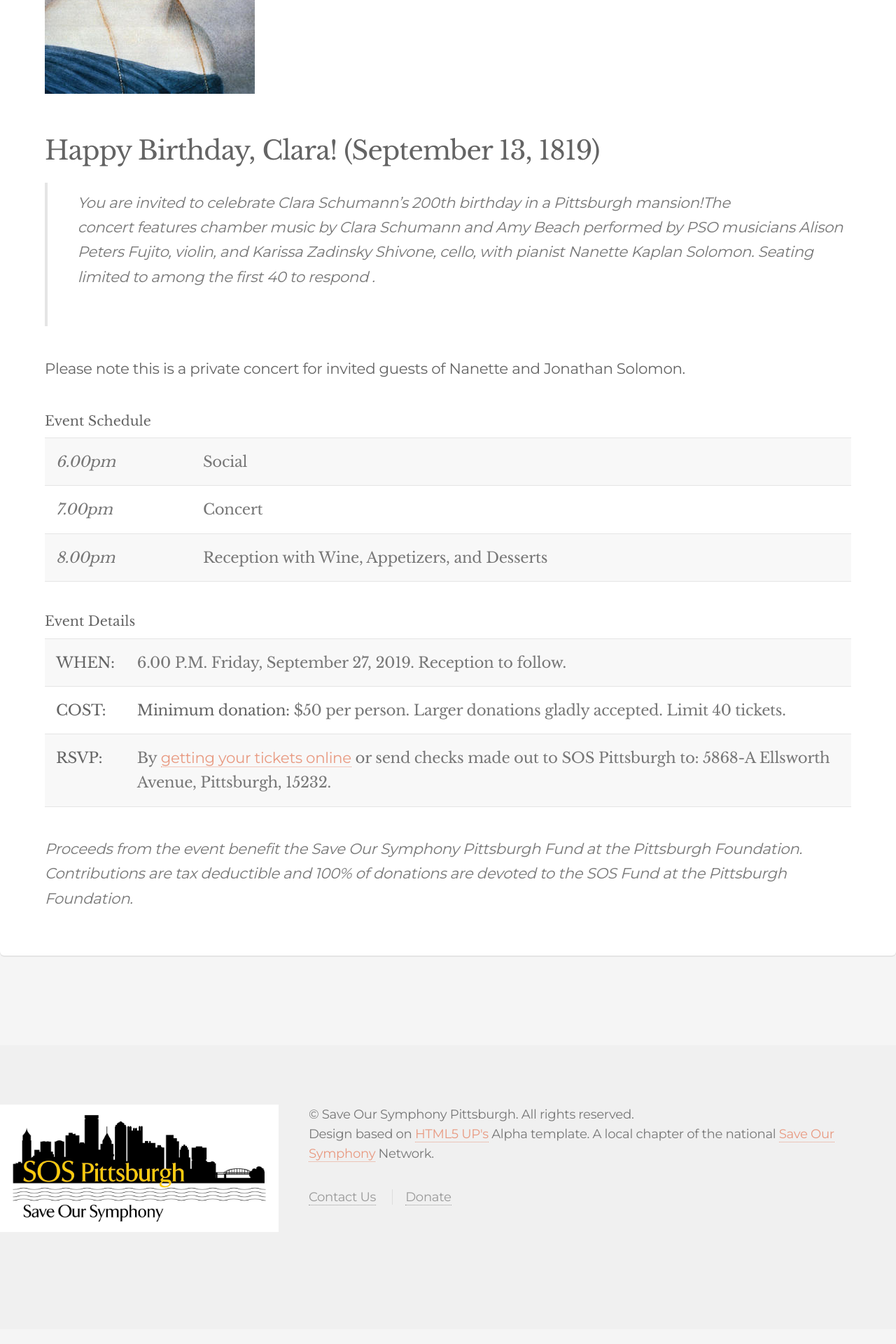
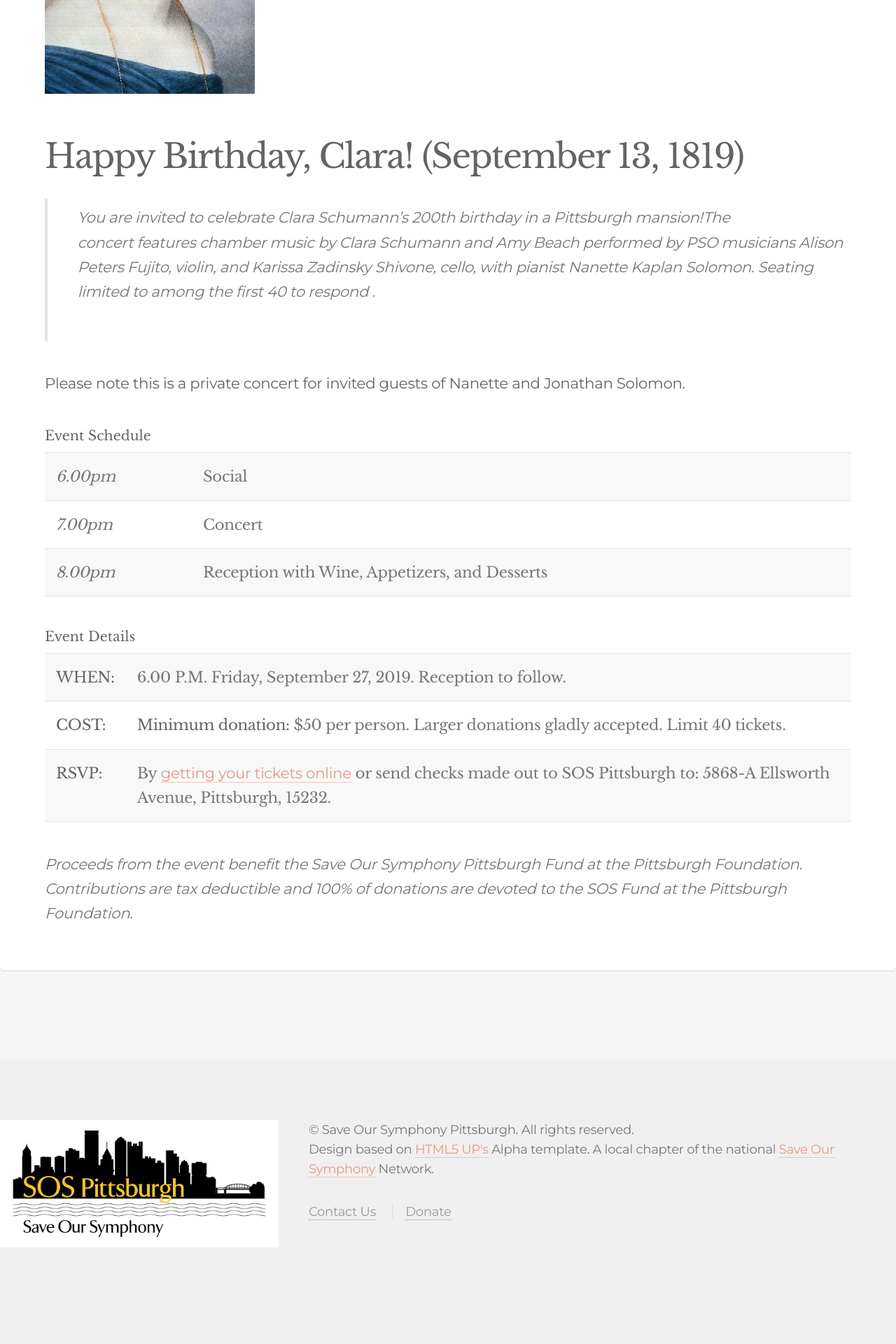
Before and after one commit to daraghbyrne/sospittsburgh, a Jekyll site: the page built from _posts/2019-09-27-rescue-recital-number-14.markdown, in a window 1280 px wide. Shown: the part 852-2772 px from the top of the page at 70% size. Built offline with Jekyll 4.4.1, drawn with Linux system fonts in a browser that asks for light colours; nearby versions of some CDN libraries; library files that are not in the unit come from our copies; before the commit the page ends 2751 px from its top, so only the background shows below that.

```diff
--- a/_posts/2019-09-27-rescue-recital-number-14.markdown
+++ b/_posts/2019-09-27-rescue-recital-number-14.markdown
@@ -22,7 +22,7 @@ description: Celebrate Clara Schumann’s 200th birthday with a private concert
 
 ![clara-schumann-1819-1896-granger-5bbebd.jpg](/uploads/clara-schumann-1819-1896-granger-5bbebd.jpg)
 
-### Happy Birthday, Clara! (September 13, 1819)
+## Happy Birthday, Clara! (September 13, 1819)
 
 > You are invited to celebrate Clara Schumann’s 200th birthday in a Pittsburgh mansion!The concert features chamber music by Clara Schumann and Amy Beach performed by PSO musicians Alison Peters Fujito, violin, and Karissa Zadinsky Shivone, cello, with pianist Nanette Kaplan Solomon. Seating limited to among the first 40 to respond .
 
```
